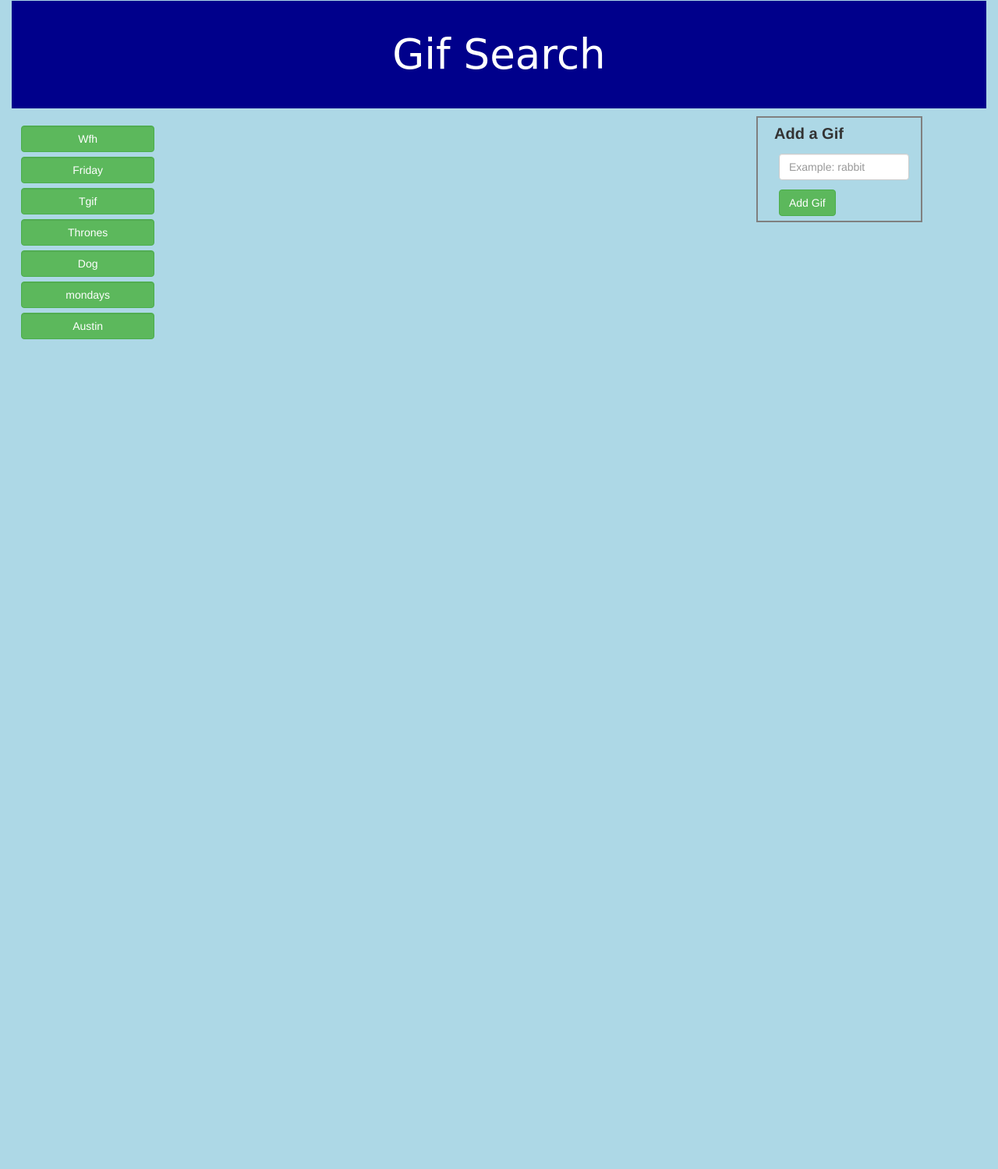
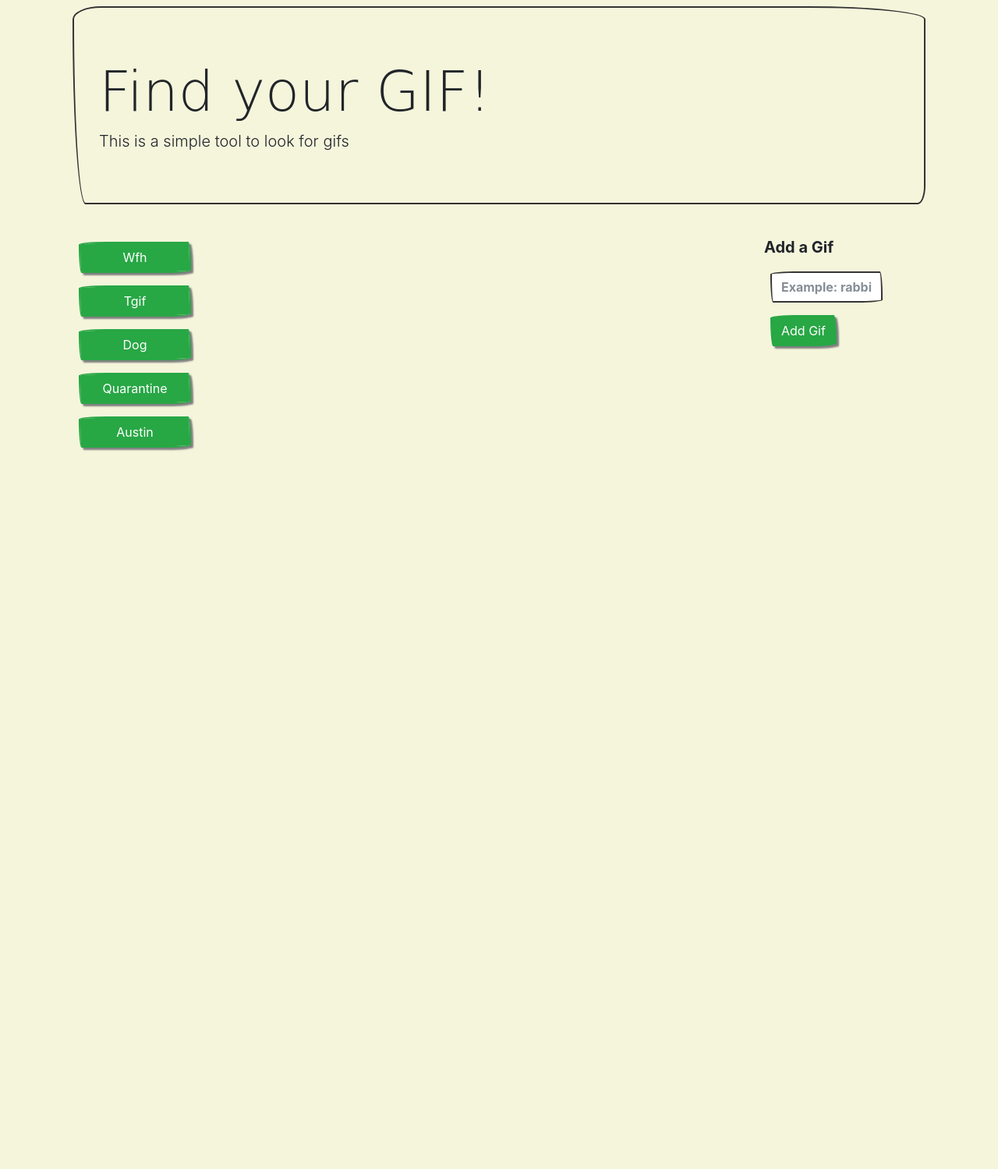
Before and after one commit to shwetarane/Giphy-API, a PHP site: page / in a window 1280 px wide. Shown: the whole page at 78% size. Before the commit the page ends 435 px from the top, so only its background shows below. Run offline with PHP 8.4, Linux system fonts and the light colour scheme; some libraries are stand-ins or nearby versions; some web fonts are replaced.

Commit message:
upadted UI

```diff
--- a/assets/css/style.css
+++ b/assets/css/style.css
@@ -1,31 +1,20 @@
+body{
+    background-color: beige;
+}
 /*styles for the html tags*/
 button,
 div,
 form,
 input {
-    margin: 6px;
-}
-
-body {
-    background-color: lightblue;
-}
-
-h1 {
-    text-align: center;
-    background-color: darkblue;
-    padding: 40px;
-    margin-top: -5px;
-    color: white;
-    font-size: 53px;
-    font-family: cursive;
+    margin: 0.5em;
 }
 
 img {
-    width: 220px;
-    height: 220px;
-    margin-left: 0px;
-    margin-right: 0px;
-    border: 2px solid #777;
+    width: 12rem;
+    height: 12rem;
+    margin: 0.5em;
+    box-shadow: 0.3em 0.3em 2px grey;
+    border-radius: 0.6em;
 }
 
 p {
@@ -34,24 +23,21 @@ p {
     font-weight: bold;
 }
 
-/*-------------------styles for Defined classes--------------------------------*/
-.inputForm {
-    border: 2px solid gray;
+.btn{
+    box-shadow: 3px 3px 2px grey;
 }
 
+/*-------------------styles for Defined classes--------------------------------*/
+
+
 .gifsDisplay {
-    /*border: 2px solid gray;*/
-    margin-right: 10px;
-    margin-left: 0px;
-    margin-bottom: 0px;
-    margin-top: 0px;
+    margin: 1em;
     height: 1165px;
 }
 
 #label-gif {
     font-size: 20px;
 }
-
 
 .item {
     width: 232px;
--- a/assets/javascript/apps.js
+++ b/assets/javascript/apps.js
@@ -1,4 +1,4 @@
- var gifs = ["Wfh", "Friday", "Tgif", "Thrones", "Dog", "mondays", "Austin"];
+ var gifs = ["Wfh", "Tgif", "Dog", "Quarantine", "Austin"];
 
  // displayGifInfo function now re-renders the HTML to display the appropriate content.
  function displayGifsInfo() {
--- a/index.html
+++ b/index.html
@@ -3,32 +3,30 @@
 
 <head>
     <title>giphy</title>
-    <link rel="stylesheet" type="text/css" href="https://maxcdn.bootstrapcdn.com/bootstrap/3.3.7/css/bootstrap.min.css">
+    <link rel="stylesheet" href="https://bootswatch.com/4/sketchy/bootstrap.css" media="screen">
     <link rel="stylesheet" type="text/css" href="assets/css/style.css">
 </head>
 
 <body>
-    <div class="container-fluid">
-        <h1>Gif Search</h1>
+    <div class="container">
+        <div class="jumbotron">
+            <h1 class="display-3">Find your GIF!</h1>
+            <p class="lead">This is a simple tool to look for gifs</p>
+          </div>
         <div class="row">
-
-            <section class="col-xs-2">
-            <!-- /buttons are dispplayed here -->
+            <section class="col col-lg-2">
                 <div id="buttonsView"></div>
             </section>
-            <!-- Display Gifs section -->
-            <section class="col-md-7 gifsDisplay">
+            <section class="col col-lg-7 gifsDisplay">
                 <div id="gifsView"></div>
             </section>
-            <!-- Input form  -->
-            <section class="col-md-2 inputForm">
+            <section class="col col-lg-2 inputForm">
                 <form id="gif-form">
                     <label for="gif-input" id="label-gif">Add a Gif</label>
                     <input type="text" id="gif-input" class="form-control" placeholder="Example: rabbit">
                     <input id="addGif" type="submit" class="btn btn-success" value="Add Gif">
                 </form>
             </section>
-            <section class="col-xs-1"></section>
         </div>
 
         <script src='http://code.jquery.com/jquery-2.1.3.min.js'></script>
```
